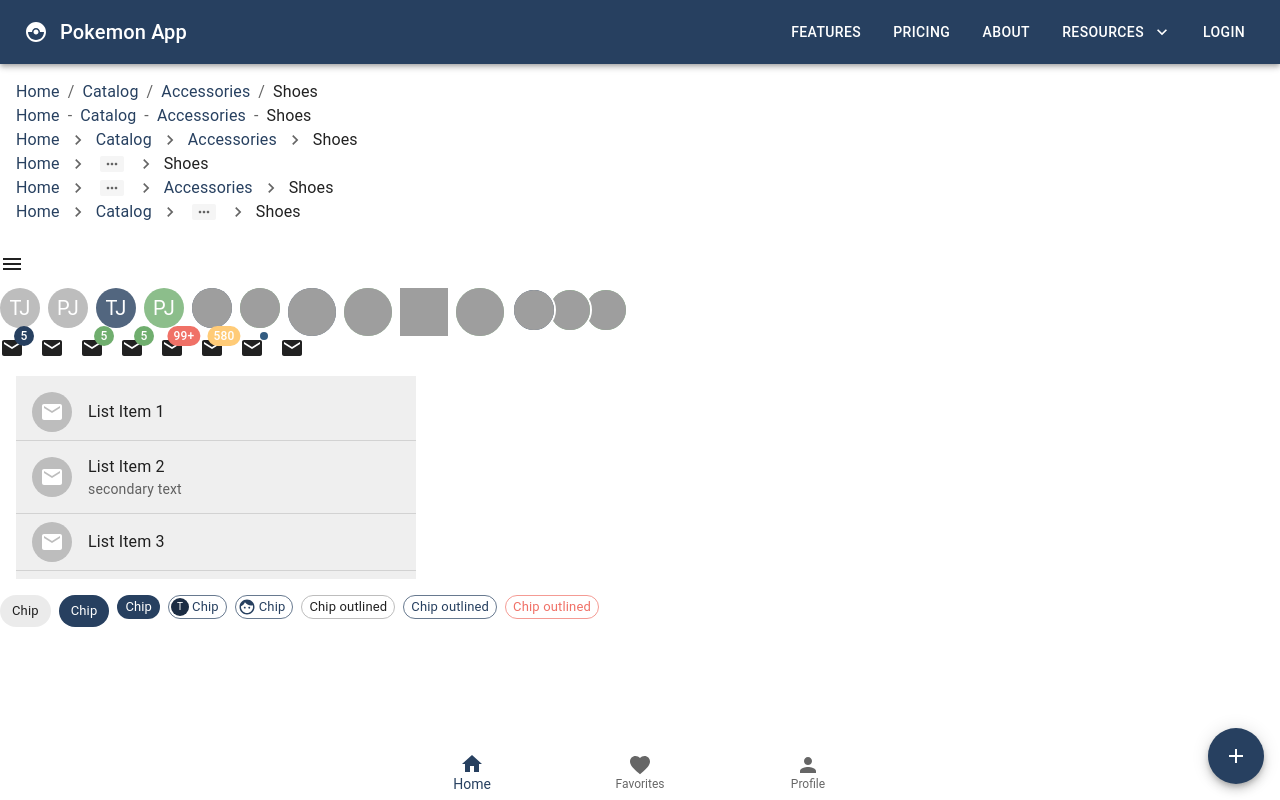
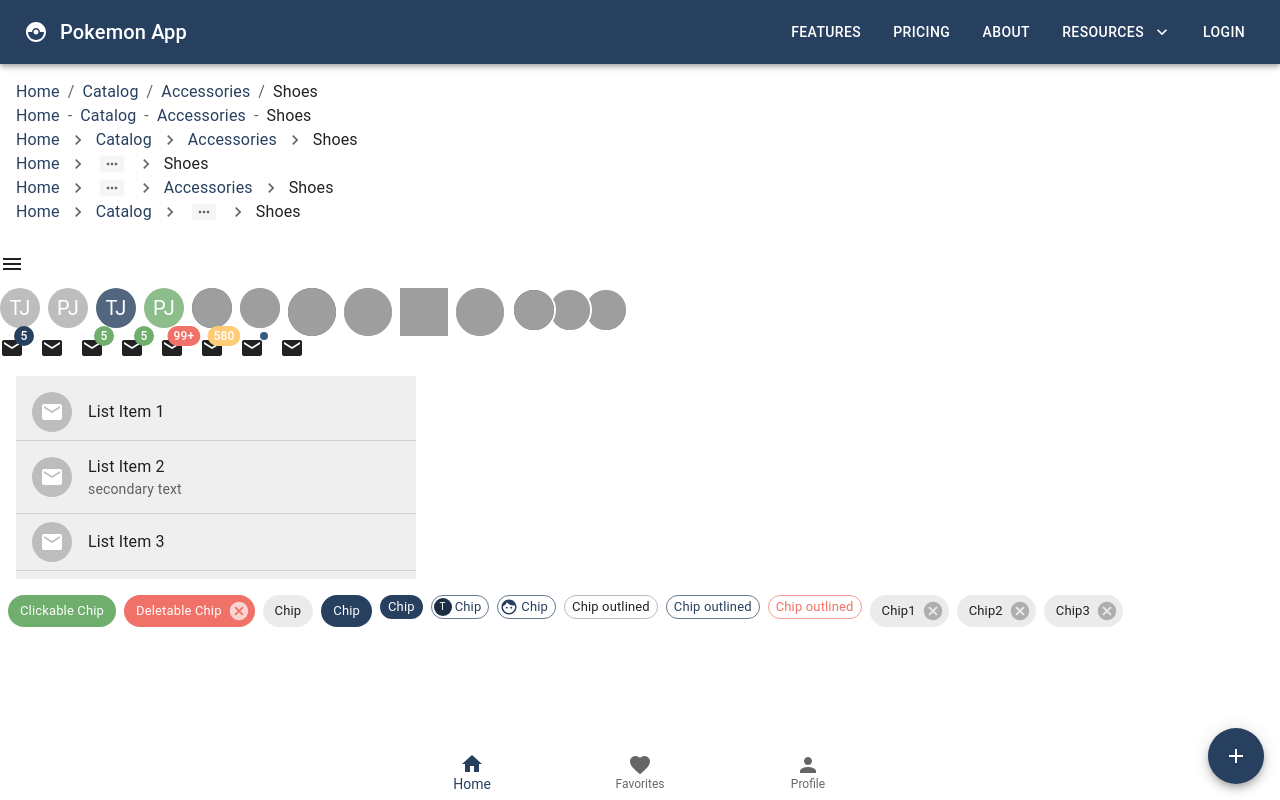
Before and after one commit to Tim-Parks-Lynch/material-ui-learning, a React (Vite) app in the folder my-app/: page / in a window 1280 px wide. Built offline with nearby package versions, Linux system fonts and the light colour scheme; grey boxes are pictures that could not be loaded.

Commit message:
Added chip

```diff
--- a/my-app/src/components/MuiChip/MuiChip.tsx
+++ b/my-app/src/components/MuiChip/MuiChip.tsx
@@ -1,10 +1,35 @@
-import React from 'react';
+import React, { useState } from 'react';
 import { Stack, Chip, Avatar } from '@mui/material';
 import FaceIcon from '@mui/icons-material/Face';
 
 const MuiChip = () => {
+  const [chips, setChips] = useState(['Chip1', 'Chip2', 'Chip3']);
+
+  const handleClick = () => {
+    console.log('Chip clicked');
+  };
+
+  const handleDelete = () => {
+    console.log('Delete chip clicked');
+  };
+
+  //   const handleDeleteChip = (chipToDelete: string): void => {
+  //     setChips((chips) => chips.filter((chip) => chip !== chipToDelete));
+  //   };
+
+  // only works if used with a callback in the onDelete below
+  const handleDeleteChip = (chipToDelete: string) => {
+    console.log('chip deleted clicked');
+    setChips((chips) => chips.filter((chip) => chip !== chipToDelete));
+  };
+
   return (
-    <Stack direction="row" spacing={1}>
+    <Stack direction="row" spacing={1} mx={1}>
+      {/* chip that handles on Click and delete*/}
+      {/* onDelete adds a little circle with a X in it, must click this for the delete*/}
+      <Chip label="Clickable Chip" color="success" onClick={handleClick} />
+      <Chip label="Deletable Chip" color="error" onClick={handleClick} onDelete={handleDelete} />
+
       {/* regular chip */}
       <Chip label="Chip" />
 
@@ -29,6 +54,18 @@ const MuiChip = () => {
       <Chip label="Chip outlined" size="small" variant="outlined" />
       <Chip label="Chip outlined" color="primary" size="small" variant="outlined" />
       <Chip label="Chip outlined" color="error" size="small" variant="outlined" />
+
+      {/* Mapping through an array of chips */}
+      {/* for some reason onDelete has to be an arrow/callback function for ts to shut up */}
+      {chips.map((chip) => (
+        <Chip
+          key={chip}
+          label={chip}
+          onClick={handleClick}
+          onDelete={() => handleDeleteChip(chip)}
+          //   onDelete={handleDeleteChip}
+        />
+      ))}
     </Stack>
   );
 };
```
Also changed, not shown: 1 other file (tests, documents, lock files or other folders).
